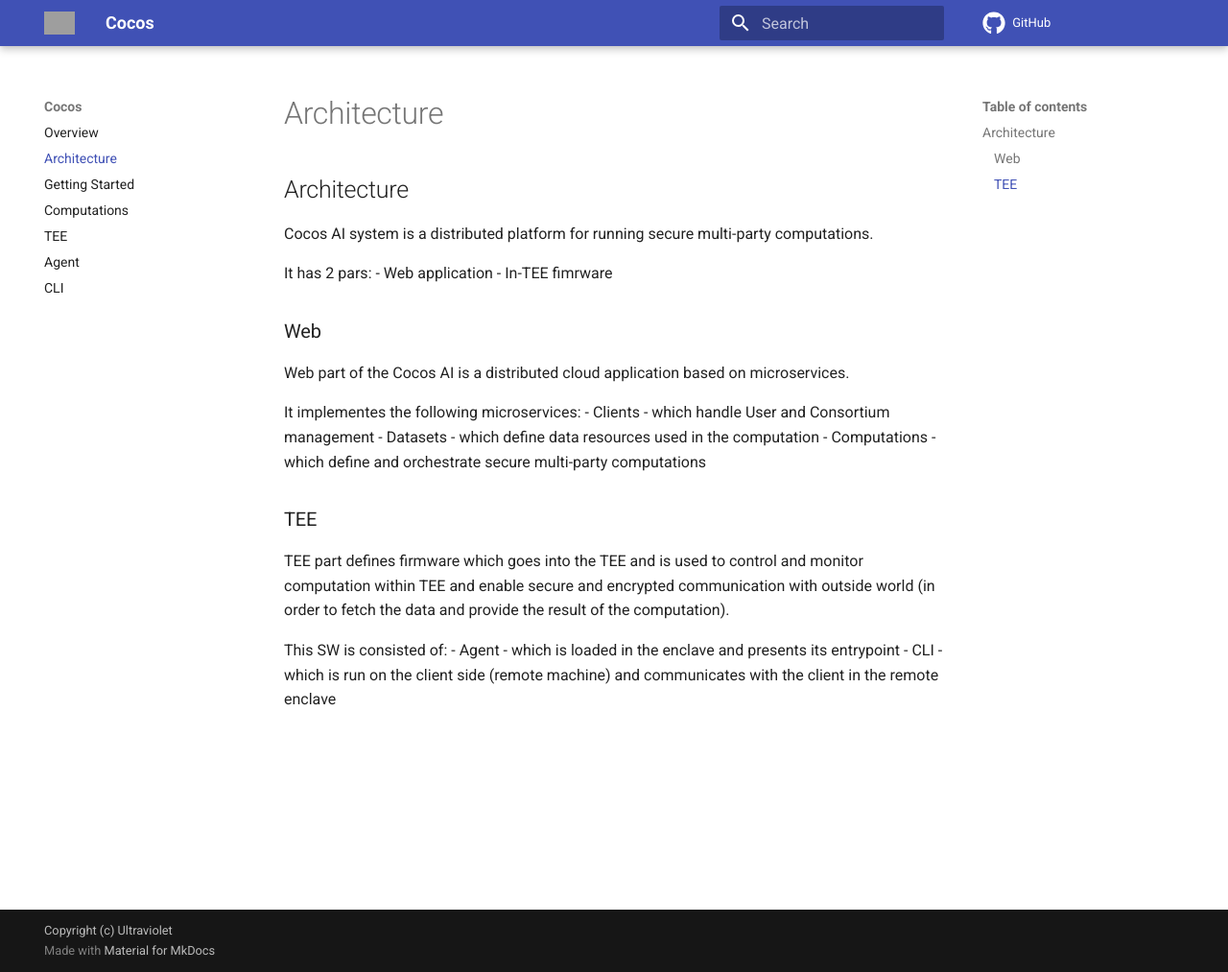
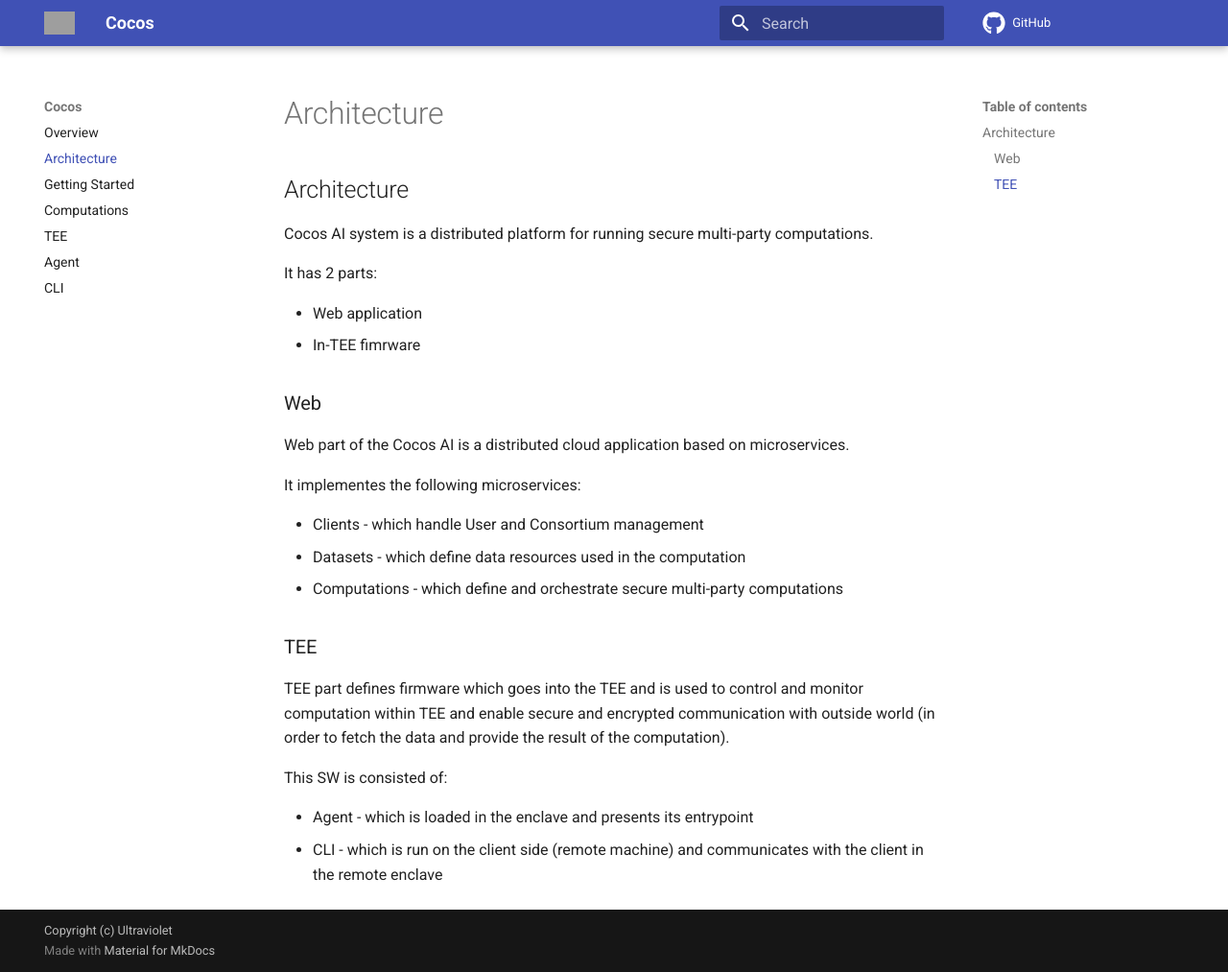
Before and after one commit to ultravioletrs/cocos-docs, an MkDocs documentation site: the page built from docs/architecture.md, in a window 1280 px wide and 1013 px high. Shown: the whole window at 96% size. Built offline with MkDocs 1.6.1 and Material for MkDocs 9.7.7, drawn with Linux system fonts in a browser that asks for light colours; comment, search, counter and statistics services are not loaded; grey boxes are pictures that could not be loaded.

Commit message:
Fix enumeration
Signed-off-by: Drasko Draskovic <drasko.draskovic@gmail.com>

```diff
--- a/docs/architecture.md
+++ b/docs/architecture.md
@@ -1,7 +1,8 @@
 ## Architecture
 Cocos AI system is a distributed platform for running secure multi-party computations.
 
-It has 2 pars:
+It has 2 parts:
+
 - Web application
 - In-TEE fimrware
 
@@ -9,6 +10,7 @@ It has 2 pars:
 Web part of the Cocos AI is a distributed cloud application based on microservices.
 
 It implementes the following microservices:
+
 - Clients - which handle User and Consortium management
 - Datasets - which define data resources used in the computation
 - Computations - which define and orchestrate secure multi-party computations
@@ -17,5 +19,6 @@ It implementes the following microservices:
 TEE part defines firmware which goes into the TEE and is used to control and monitor computation within TEE and enable secure and encrypted communication with outside world (in order to fetch the data and provide the result of the computation).
 
 This SW is consisted of:
+
 - Agent - which is loaded in the enclave and presents its entrypoint
 - CLI - which is run on the client side (remote machine) and communicates with the client in the remote enclave
```
Also changed, not shown: docs/computations.md (+1 -0 lines), docs/index.md (+8 -7 lines).
